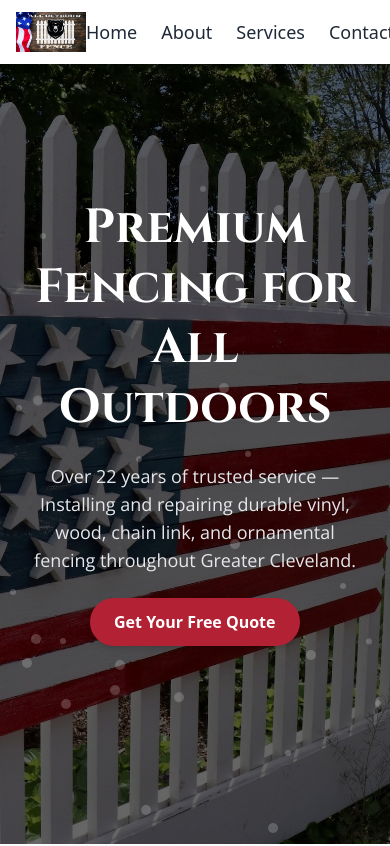
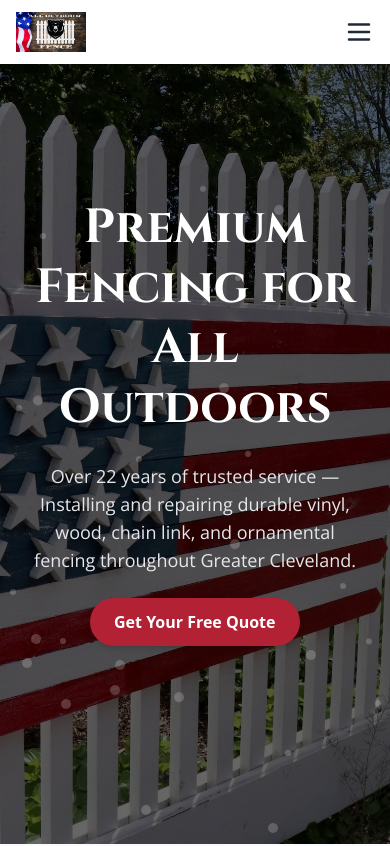
Before and after one commit to AndrewPelfrey/alloutdoors, a React (Vite) app in the folder alloutdoors/: page / in a window 390 px wide. Shown: the top 846 px of the page. Built offline with nearby package versions, Linux system fonts and the light colour scheme; the HTML template or start-up script is replaced by a standard one.

Commit message:
added mobile navbar

```diff
--- a/alloutdoors/src/components/Navbar.jsx
+++ b/alloutdoors/src/components/Navbar.jsx
@@ -1,17 +1,66 @@
+import { useState } from "react";
 import { Link } from "react-router-dom";
+import { HiOutlineMenu, HiOutlineX } from "react-icons/hi";
+import { motion, AnimatePresence } from "framer-motion";
 
 function Navbar() {
+  const [isOpen, setIsOpen] = useState(false);
+
+  const toggleMenu = () => setIsOpen(!isOpen);
+  const closeMenu = () => setIsOpen(false);
+
+  const mobileMenuVariants = {
+    hidden: { opacity: 0, y: -10 },
+    visible: { opacity: 1, y: 0 },
+    exit: { opacity: 0, y: -10 },
+  };
+
   return (
     <nav className="bg-white shadow-md fixed top-0 w-full z-50">
       <div className="max-w-7xl mx-auto px-4 py-3 flex items-center justify-between">
+        {/* Logo */}
+        <Link to="/" onClick={closeMenu}>
           <img src="/all-outdoor.jpeg" alt="All Outdoor Fence Logo" className="h-10" />
-          <ul className="flex space-x-6 text-gray-800 font-medium text-lg">
+        </Link>
+
+        {/* Desktop Links */}
+        <ul className="hidden md:flex space-x-6 text-gray-800 font-medium text-lg">
           <li><Link to="/" className="hover:text-flag-red">Home</Link></li>
           <li><Link to="/about" className="hover:text-flag-red">About</Link></li>
           <li><Link to="/services" className="hover:text-flag-red">Services</Link></li>
           <li><Link to="/contact" className="hover:text-flag-red">Contact</Link></li>
         </ul>
+
+        {/* Mobile Toggle Button */}
+        <button
+          className="md:hidden text-gray-800 text-3xl focus:outline-none"
+          onClick={toggleMenu}
+          aria-label="Toggle menu"
+        >
+          {isOpen ? <HiOutlineX /> : <HiOutlineMenu />}
+        </button>
       </div>
+
+      {/* Animated Mobile Menu */}
+      <AnimatePresence>
+        {isOpen && (
+         <motion.div
+  key="mobile-menu"
+  initial="hidden"
+  animate="visible"
+  exit="exit"
+  variants={mobileMenuVariants}
+  transition={{ duration: 0.3, ease: "easeOut" }}
+  className="md:hidden bg-gray-50 shadow-inner px-6 py-6 rounded-b-xl space-y-4 text-gray-800 font-semibold text-center text-lg"
+>
+  <Link to="/" onClick={closeMenu} className="block py-2 border-b border-gray-200 hover:text-flag-red">Home</Link>
+  <Link to="/about" onClick={closeMenu} className="block py-2 border-b border-gray-200 hover:text-flag-red">About</Link>
+  <Link to="/services" onClick={closeMenu} className="block py-2 border-b border-gray-200 hover:text-flag-red">Services</Link>
+  <Link to="/contact" onClick={closeMenu} className="block py-2 hover:text-flag-red">Contact</Link>
+</motion.div>
+
+        )}
+      </AnimatePresence>
     </nav>
   );
 }
```
Lines whose indentation alone changed are shown as unchanged.
